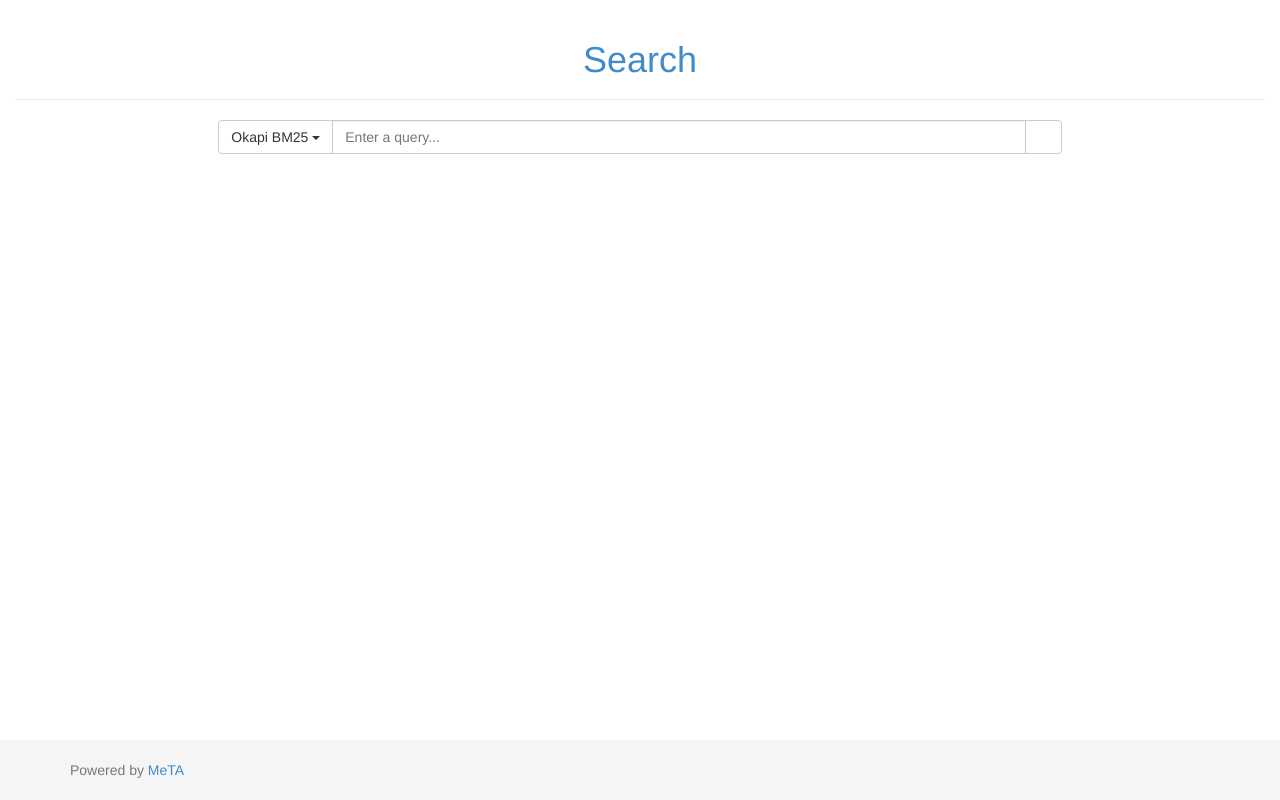
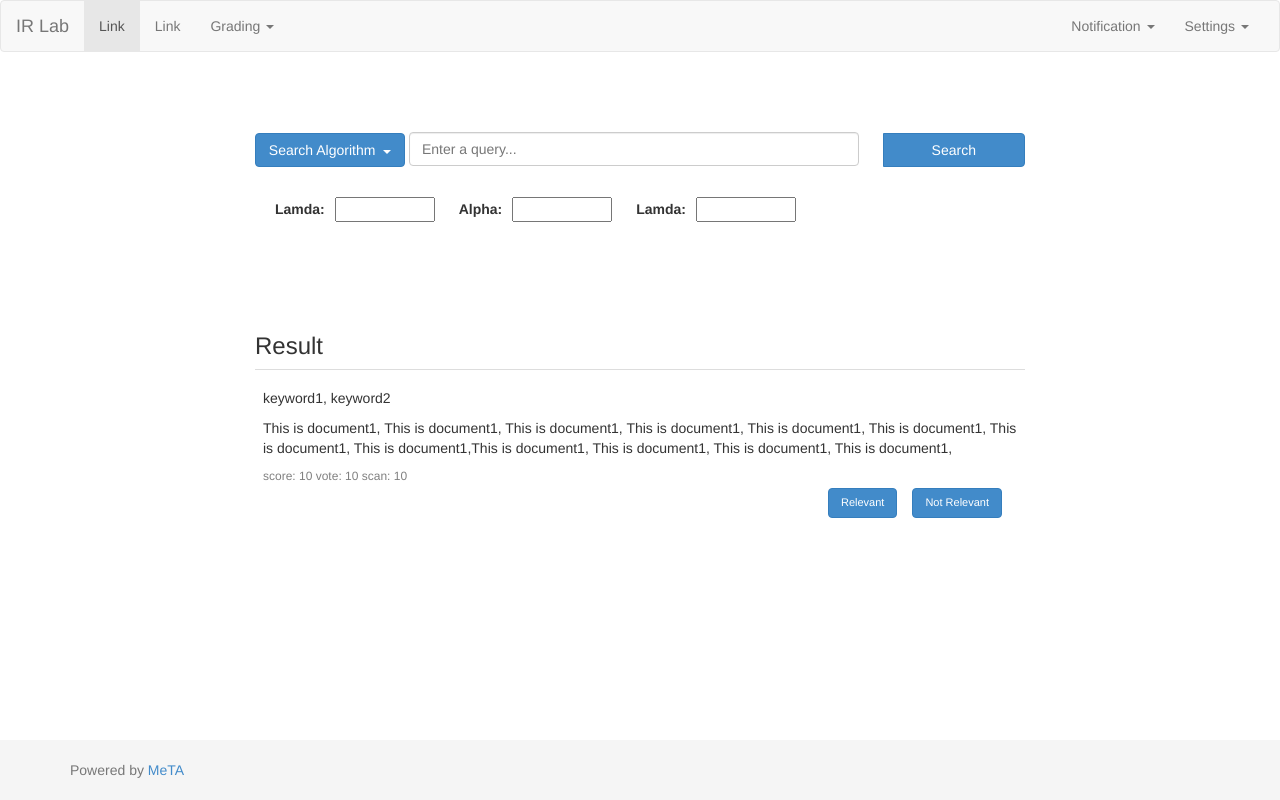
Before and after one commit to js345/VirtualIRLab, a Flask app: template templates/search.html in a window 1280 px wide. Run offline with Flask 2, Linux system fonts and the light colour scheme; the template is opened without the code that fills it, so the values that code supplies are empty; some libraries are stand-ins or nearby versions; some web fonts are replaced.

Commit message:
raw search page
Need discussion about details

```diff
--- /dev/null
+++ b/static/css/search.css
@@ -0,0 +1,69 @@
+#search-wrapper{
+	width: 800px;
+}
+
+
+/********************
+	parameter boxes
+*********************/
+#para-box-container{
+	padding: 0px;
+	margin-top: 20px;
+}
+
+.para-box{
+	margin-top: 10px;
+	margin-bottom: 10px;
+}
+
+.input-group{
+	display: inline-block;
+	margin-left: 20px;
+}
+
+.input-group label{
+	float: left;
+	height: 25px;
+	line-height: 25px;
+}
+
+.input-group input{
+	margin-left: 10px;
+	width: 100px;
+	height: 25px;
+	float: left;
+}
+
+
+/********************
+	Results
+*********************/
+#results-container{
+	padding: 0px;
+	margin-top: 50px;
+}
+
+.result{
+	padding: 10px 0px;
+	overflow: auto;
+}
+
+
+.doc-info p{
+	font-size: 12px;
+	color: grey;
+}
+
+.btn-container{
+	margin-top: 20px;
+}
+
+.btn-container button{
+	float: right;
+	font-size: 11px;
+	margin-right: 15px;
+}
+
+.button-container .right-btn{
+	float: right;
+}
--- /dev/null
+++ b/templates/layout.html
@@ -0,0 +1,75 @@
+<!DOCTYPE html>
+  <title>MeTA Search</title>
+  <link href="{{ url_for('static', filename='css/custom.css') }}" rel="stylesheet"/>
+  <link href="{{ url_for('static', filename='css/bootstrap.min.css') }}" rel="stylesheet"/>
+  <script src="https://ajax.googleapis.com/ajax/libs/jquery/1.11.1/jquery.min.js"></script>
+  <script src="{{ url_for('static', filename='javascript/bootstrap.min.js') }}"></script>
+
+  <nav class="navbar navbar-default">
+    <div class="container-fluid">
+      <!-- Brand and toggle get grouped for better mobile display -->
+      <div class="navbar-header">
+        <button type="button" class="navbar-toggle collapsed" data-toggle="collapse" data-target="#bs-example-navbar-collapse-1" aria-expanded="false">
+          <span class="sr-only">Toggle navigation</span>
+          <span class="icon-bar"></span>
+          <span class="icon-bar"></span>
+          <span class="icon-bar"></span>
+        </button>
+        <a class="navbar-brand" href="#">IR Lab</a>
+      </div>
+
+      <!-- Collect the nav links, forms, and other content for toggling -->
+      <div class="collapse navbar-collapse" id="bs-example-navbar-collapse-1">
+        <ul class="nav navbar-nav">
+          <li class="active"><a href="#">Link <span class="sr-only">(current)</span></a></li>
+          <li><a href="#">Link</a></li>
+          <li class="dropdown">
+            <a href="#" class="dropdown-toggle" data-toggle="dropdown" role="button" aria-haspopup="true" aria-expanded="false">Grading <span class="caret"></span></a>
+            <ul class="dropdown-menu">
+              <li><a href="#">Action</a></li>
+              <li><a href="#">Another action</a></li>
+              <li><a href="#">Something else here</a></li>
+              <li role="separator" class="divider"></li>
+              <li><a href="#">Separated link</a></li>
+              <li role="separator" class="divider"></li>
+              <li><a href="#">One more separated link</a></li>
+            </ul>
+          </li>
+        </ul>
+
+        <ul class="nav navbar-nav navbar-right">
+          <li class="dropdown">
+            <a href="#" class="dropdown-toggle" data-toggle="dropdown" role="button" aria-haspopup="true" aria-expanded="false">Notification <span class="caret"></span></a>
+            <ul class="dropdown-menu">
+              <li><a href="#">Action</a></li>
+              <li><a href="#">Another action</a></li>
+              <li><a href="#">Something else here</a></li>
+              <li role="separator" class="divider"></li>
+              <li><a href="#">Separated link</a></li>
+            </ul>
+          </li>
+          <li class="dropdown">
+            <a href="#" class="dropdown-toggle" data-toggle="dropdown" role="button" aria-haspopup="true" aria-expanded="false">Settings <span class="caret"></span></a>
+            <ul class="dropdown-menu">
+              <li><a href="#">Action</a></li>
+              <li><a href="#">Another action</a></li>
+              <li><a href="#">Something else here</a></li>
+              <li role="separator" class="divider"></li>
+              <li><a href="#">Separated link</a></li>
+            </ul>
+          </li>
+        </ul>
+      </div><!-- /.navbar-collapse -->
+    </div><!-- /.container-fluid -->
+  </nav>
+  <div id="search-wrapper" class="container">
+
+  {% block body %}{% endblock %}
+  </div>
+  <footer class="footer">
+    <div class="container">
+      <p class="text-muted">
+        Powered by <a href="https://meta-toolkit.org/">MeTA</a>
+      </p>
+    </div>
+  </footer>
--- a/templates/search.html
+++ b/templates/search.html
@@ -1,25 +1,10 @@
-<!DOCTYPE html>
-<html lang="en">
-<head>
-  <title>MeTA Search</title>
-  <link href="{{ url_for('static', filename='css/custom.css') }}" rel="stylesheet"/>
-  <link href="{{ url_for('static', filename='css/bootstrap.min.css') }}" rel="stylesheet"/>
-</head>
-<body>
+{% extends "layout.html" %}
+{% block body %}
+  <link href="{{ url_for('static', filename='css/search.css') }}" rel="stylesheet"/>
     <div class="container-fluid">
-    <div class="page-header text-center">
-      <h1><a href="#">Search</a>
-      </h1>
-    </div>
-  </div>
       <div class="row">
-    <div class="col-xs-8 col-xs-offset-2">
-      <div class="input-group">
-        <div class="input-group-btn search-panel">
-          <button type="button" class="btn btn-default dropdown-toggle" data-toggle="dropdown">
-            <span id="search_concept">Okapi BM25</span>
-            <span class="caret"></span>
-          </button>
+        <div class="dropdown" style="display: inline-block;">
+          <button style="width: 150px;" class="btn btn-primary dropdown-toggle" type="button" data-toggle="dropdown">Search Algorithm&nbsp;&nbsp;<span class="caret"></span></button>
           <ul class="dropdown-menu" role="menu">
               <li id="OkapiBM25"><a href="#">Okapi BM25</a></li>
               <li id="PivotedLength"><a href="#">Pivoted Length Normalization</a></li>
@@ -28,33 +13,75 @@
               <li id="AbsoluteDiscount"><a href="#">Absolute Discount Smoothing</a></li>
           </ul>
         </div>
-        <input type="hidden" name="search_param" value="all" id="search_param">
+        <div style="width: 450px; display: inline-block;">
           <input type="text" class="form-control" placeholder="Enter a query..." id="query_text">
-        <span class="input-group-btn">
-          <button class="btn btn-default" type="button" id="search_button">
-            <span class="glyphicon glyphicon-search"></span>
+        </div>
+
+        <span class="input-group-btn" style="display: inline-block;">
+          <button style="width:142px; margin-left: 20px;" class="btn btn-primary" type="button" id="search_button">Search
+
           </button>
         </span>
       </div>
     </div>
+
+    <div id="para-box-container" class="container-fluid">
+      <div class="row">
+        <div class="para-box col-md-12">
+          <div class="input-group">
+            <label>Lamda:</label>
+            <input type="" name="">
           </div>
-  <div class="container">
-    <div class="row">
-      <div class="container" id="search_results">
-        <ul id="search_results_list">
-        </ul>
+          <div class="input-group">
+            <label>Alpha:</label>
+            <input type="" name="">
+          </div>
+          <div class="input-group">
+            <label>Lamda:</label>
+            <input type="" name="">
+          </div>
+        </div>
+        <div class="para-box col-md-6">
+
         </div>
       </div>
     </div>
-  <footer class="footer">
-    <div class="container">
-      <p class="text-muted">
-        Powered by <a href="https://meta-toolkit.org/">MeTA</a>
-      </p>
+
+    <div id="results-container" class="container-fluid">
+      <table class="table table-hover" style="margin: 0;">
+        <thead>
+          <tr>
+            <h3>Result</h3>
+          </tr>
+        </thead>
+        <tbody>
+          <tr><td>
+            <div class="container-fluid result">
+              <div class="row" class="keyword1">
+                <div class="col-md-12">
+                  <p>keyword1, keyword2</p>
                 </div>
-  </footer>
-</body>
-<script src="https://ajax.googleapis.com/ajax/libs/jquery/1.11.1/jquery.min.js"></script>
-<script src="{{ url_for('static', filename='javascript/bootstrap.min.js') }}"></script>
-<!--script src="/javascript/index.js"></script-->
-</html>
+              </div>
+              <div class="row">
+                <div class="col-md-12">
+                  <p>This is document1, This is document1, This is document1, This is document1,
+                  This is document1, This is document1, This is document1, This is document1,This is document1, This is document1, This is document1, This is document1,</p>
+                </div>
+              </div>
+              <div class="row">
+                <div class="col-md-8 doc-info">
+                  <p>score: 10 vote: 10 scan: 10</p>
+                </div>
+                <div class="col-md-4 btn-container">
+                  <button class="btn btn-primary">Not Relevant</button>
+                  <button class="btn btn-primary">Relevant</button>
+                </div>
+              </div>
+            </div>
+          </td></tr>
+        </tbody>
+      </table>
+
+    </div>
+
+{% endblock %}
```
Lines whose indentation alone changed are shown as unchanged.
